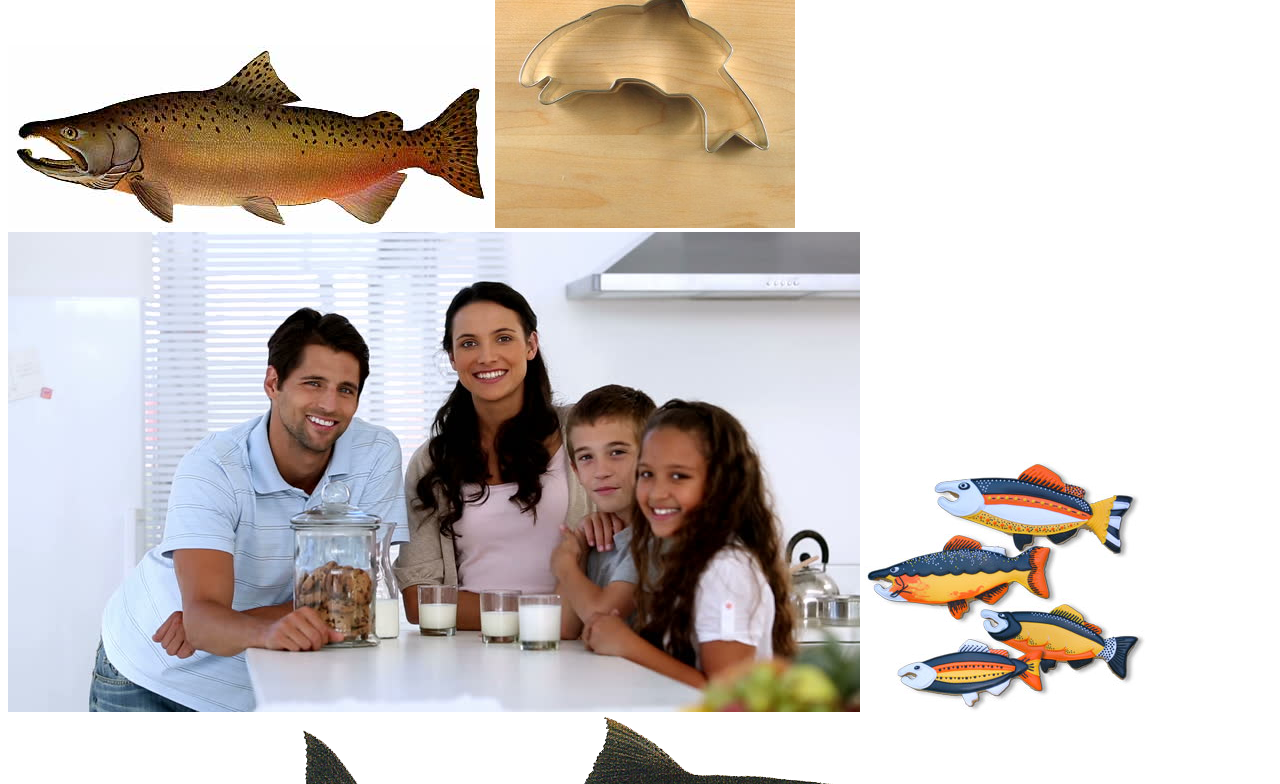
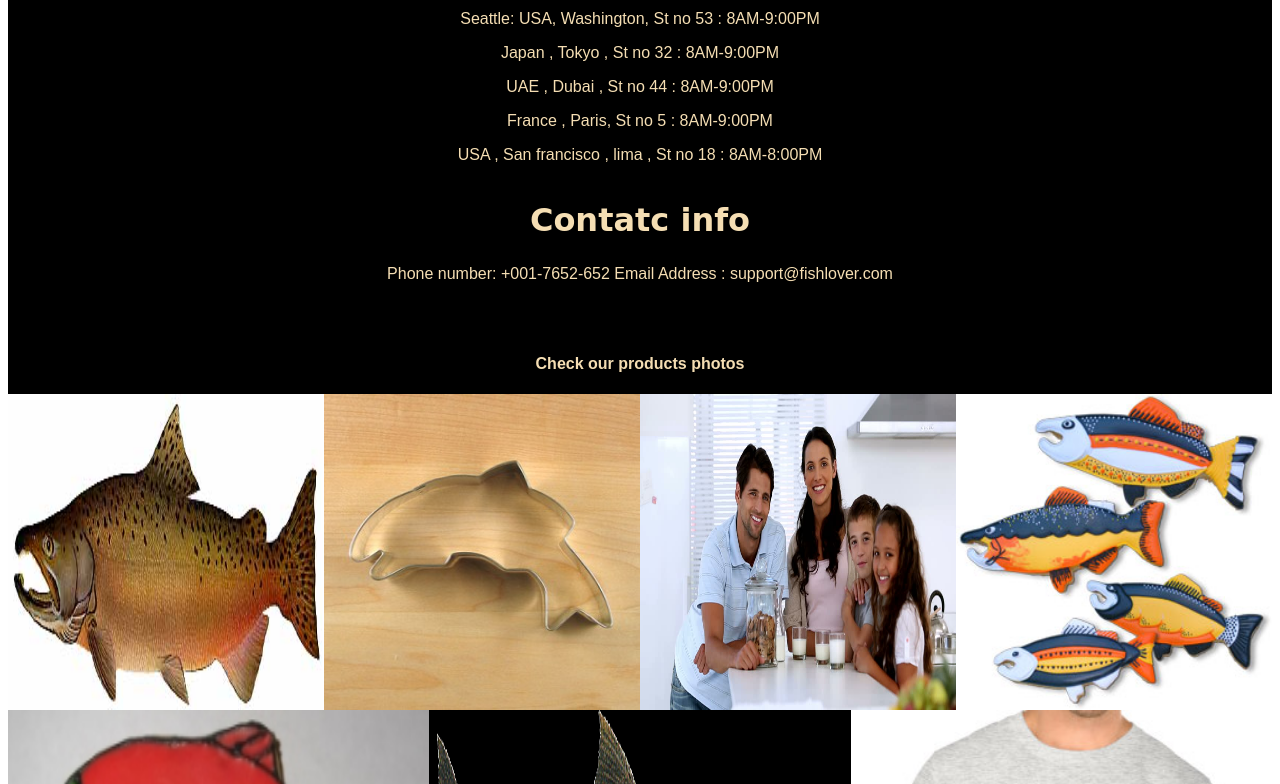
Before and after one commit to mhn998/cookie-stand-, a plain HTML site: page index.html in a window 1280 px wide. Shown: the part 644-1428 px from the top of the page. Drawn offline with Linux system fonts and the light colour scheme; the site is published under a folder, as on GitHub Pages, so addresses that start at the root find nothing; a web font is replaced by a local one.

Commit message:
Update Styles

```diff
--- a/css/stylein.css
+++ b/css/stylein.css
@@ -39,7 +39,6 @@ main {
 .our-products {
     display:flex;
     flex-wrap: wrap;
-    /* grid-template-rows: 1fr 1fr; */
 }
 
 .our-products img {
--- a/index.html
+++ b/index.html
@@ -7,7 +7,7 @@
     <title> Cookie Stand</title>
     <link rel="preconnect" href="https://fonts.gstatic.com">
     <link href="https://fonts.googleapis.com/css2?family=Zilla+Slab+Highlight:wght@700&display=swap" rel="stylesheet">
-    <link rel="stylesheet" href="/css/stylein.css">
+    <link rel="stylesheet" href="css/stylein.css">
 </head>
 <body>
     <header>
```
